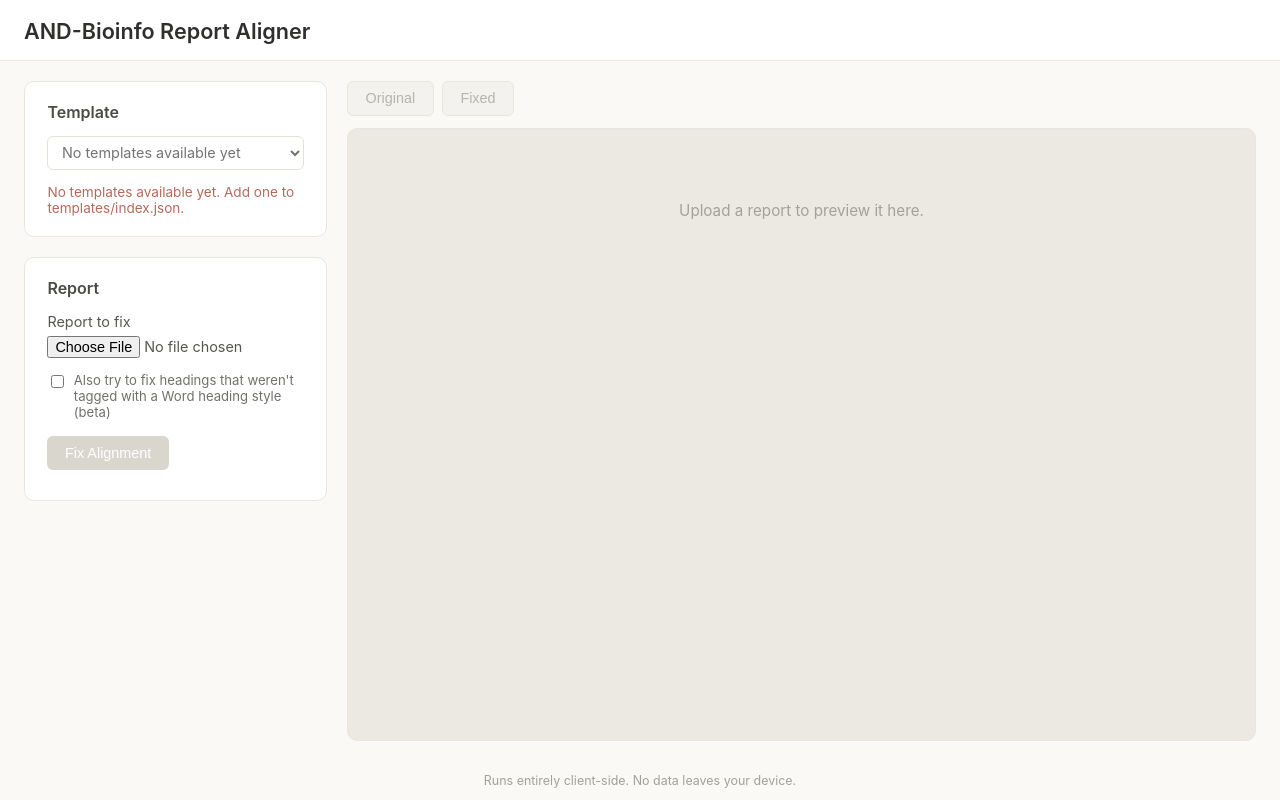
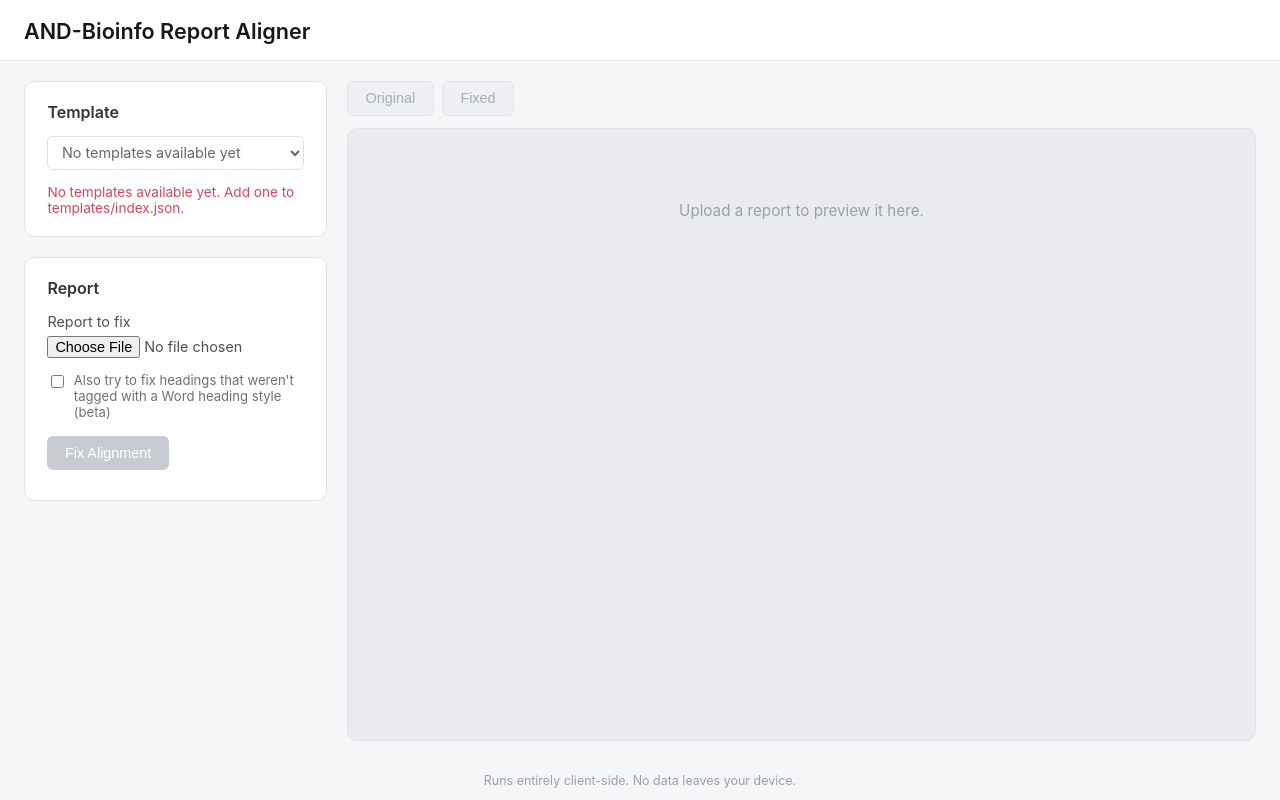
Before and after one commit to Andersonreports/Report-Aligner, a plain HTML site: page index.html in a window 1280 px wide. Drawn offline with Linux system fonts and the light colour scheme.

Commit message:
Switch to a cool neutral / modern SaaS color palette
Slate grays with a steel-blue accent, replacing the warm sage-green
theme from the previous pass.

```diff
--- a/index.html
+++ b/index.html
@@ -13,21 +13,21 @@
   }
   body {
     font-family: -apple-system, Segoe UI, Roboto, Arial, sans-serif;
-    color: #3a3a38;
-    background: #faf9f6;
+    color: #23272f;
+    background: #f5f6f8;
     display: flex;
     flex-direction: column;
   }
 
   header {
     padding: 1.1rem 1.5rem 1rem;
-    border-bottom: 1px solid #e8e6df;
+    border-bottom: 1px solid #e1e4e9;
     background: #ffffff;
   }
   h1 {
     font-size: 1.35rem;
     margin: 0;
-    color: #2f2f2d;
+    color: #14171c;
     font-weight: 600;
   }
   select, input[type=file] {
@@ -37,9 +37,9 @@
   select {
     padding: 0.4rem 0.6rem;
     border-radius: 6px;
-    border: 1px solid #d8d6cd;
+    border: 1px solid #cdd3da;
     background: #fff;
-    color: #3a3a38;
+    color: #23272f;
     width: 100%;
   }
   #template-status { font-size: 0.85rem; margin-top: 0.5rem; }
@@ -59,17 +59,17 @@
   .sidebar { min-width: 0; }
   .card {
     background: #ffffff;
-    border: 1px solid #e8e6df;
+    border: 1px solid #dfe3e8;
     border-radius: 10px;
     padding: 1.25rem 1.4rem;
     margin-bottom: 1.25rem;
   }
-  .card h2 { font-size: 1rem; margin: 0 0 0.9rem; color: #4a4a46; font-weight: 600; }
-  label.field { display: block; margin: 0 0 0.9rem; font-size: 0.9rem; color: #57564f; }
+  .card h2 { font-size: 1rem; margin: 0 0 0.9rem; color: #2f333b; font-weight: 600; }
+  label.field { display: block; margin: 0 0 0.9rem; font-size: 0.9rem; color: #4b505a; }
   input[type=file] { display: block; margin-top: 0.4rem; width: 100%; }
 
   button {
-    background: #8a9a8e;
+    background: #3b6ea5;
     color: #ffffff;
     border: none;
     padding: 0.55rem 1.1rem;
@@ -77,27 +77,27 @@
     font-size: 0.9rem;
     cursor: pointer;
   }
-  button:hover:not(:disabled) { background: #7c8d80; }
-  button:disabled { background: #d8d6cd; cursor: not-allowed; }
+  button:hover:not(:disabled) { background: #325f8e; }
+  button:disabled { background: #c7ccd3; cursor: not-allowed; }
 
   .status { margin-top: 0.6rem; font-size: 0.85rem; }
-  .status.ok { color: #6b8f76; }
-  .status.error { color: #b56a5c; }
+  .status.ok { color: #2f9e64; }
+  .status.error { color: #d1495b; }
   .hidden { display: none !important; }
 
   a.download {
     display: block;
     text-align: center;
     margin-top: 0.75rem;
-    background: #8a9a8e;
+    background: #3b6ea5;
     color: #ffffff;
     padding: 0.5rem 1rem;
     border-radius: 6px;
     text-decoration: none;
     font-size: 0.9rem;
   }
-  a.download:hover { background: #7c8d80; }
-  .checkbox-row { font-size: 0.82rem; color: #71706a; display: flex; gap: 0.4rem; align-items: flex-start; }
+  a.download:hover { background: #325f8e; }
+  .checkbox-row { font-size: 0.82rem; color: #6b7078; display: flex; gap: 0.4rem; align-items: flex-start; }
 
   .preview-pane {
     display: flex;
@@ -112,27 +112,27 @@
   }
   .toggle-btn {
     background: #ffffff;
-    color: #57564f;
-    border: 1px solid #d8d6cd;
+    color: #4b505a;
+    border: 1px solid #cdd3da;
   }
   .toggle-btn.active {
-    background: #8a9a8e;
+    background: #3b6ea5;
     color: #fff;
-    border-color: #8a9a8e;
+    border-color: #3b6ea5;
   }
-  .toggle-btn:disabled { background: #f3f2ee; color: #b6b4ab; border-color: #e8e6df; }
+  .toggle-btn:disabled { background: #eef0f3; color: #a7adb6; border-color: #dfe3e8; }
 
   .preview-container {
     flex: 1;
     min-height: 0;
     overflow: auto;
-    background: #ece9e2;
-    border: 1px solid #e8e6df;
+    background: #e9ebee;
+    border: 1px solid #dfe3e8;
     border-radius: 10px;
     padding: 1.5rem;
   }
   .preview-placeholder {
-    color: #a3a199;
+    color: #9aa0a8;
     text-align: center;
     margin-top: 3rem;
     font-size: 0.95rem;
@@ -143,7 +143,7 @@
     box-shadow: 0 1px 4px rgba(0,0,0,0.12);
   }
 
-  footer { font-size: 0.78rem; color: #a3a199; text-align: center; padding: 0.75rem; }
+  footer { font-size: 0.78rem; color: #9aa0a8; text-align: center; padding: 0.75rem; }
 </style>
 </head>
 <body>
```
